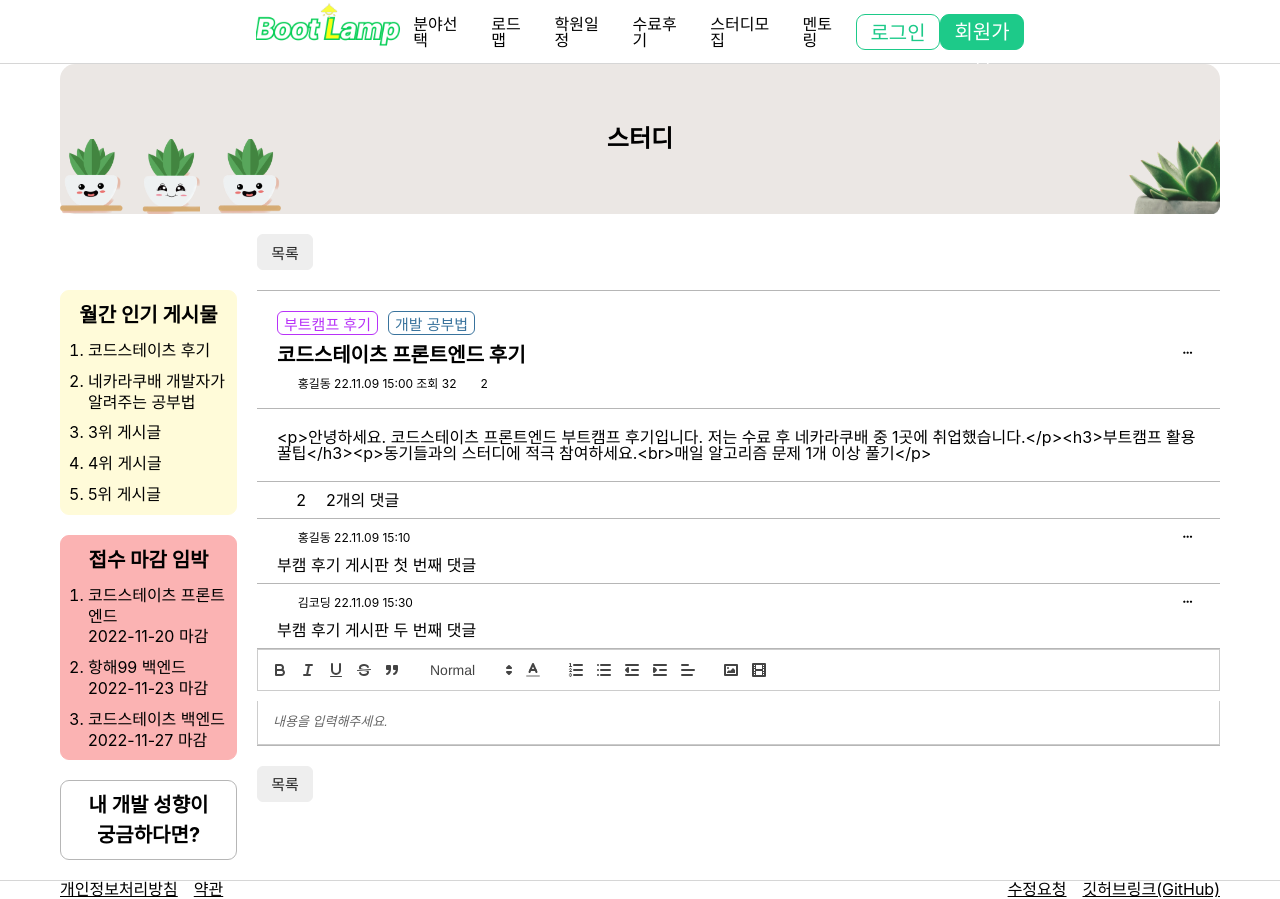
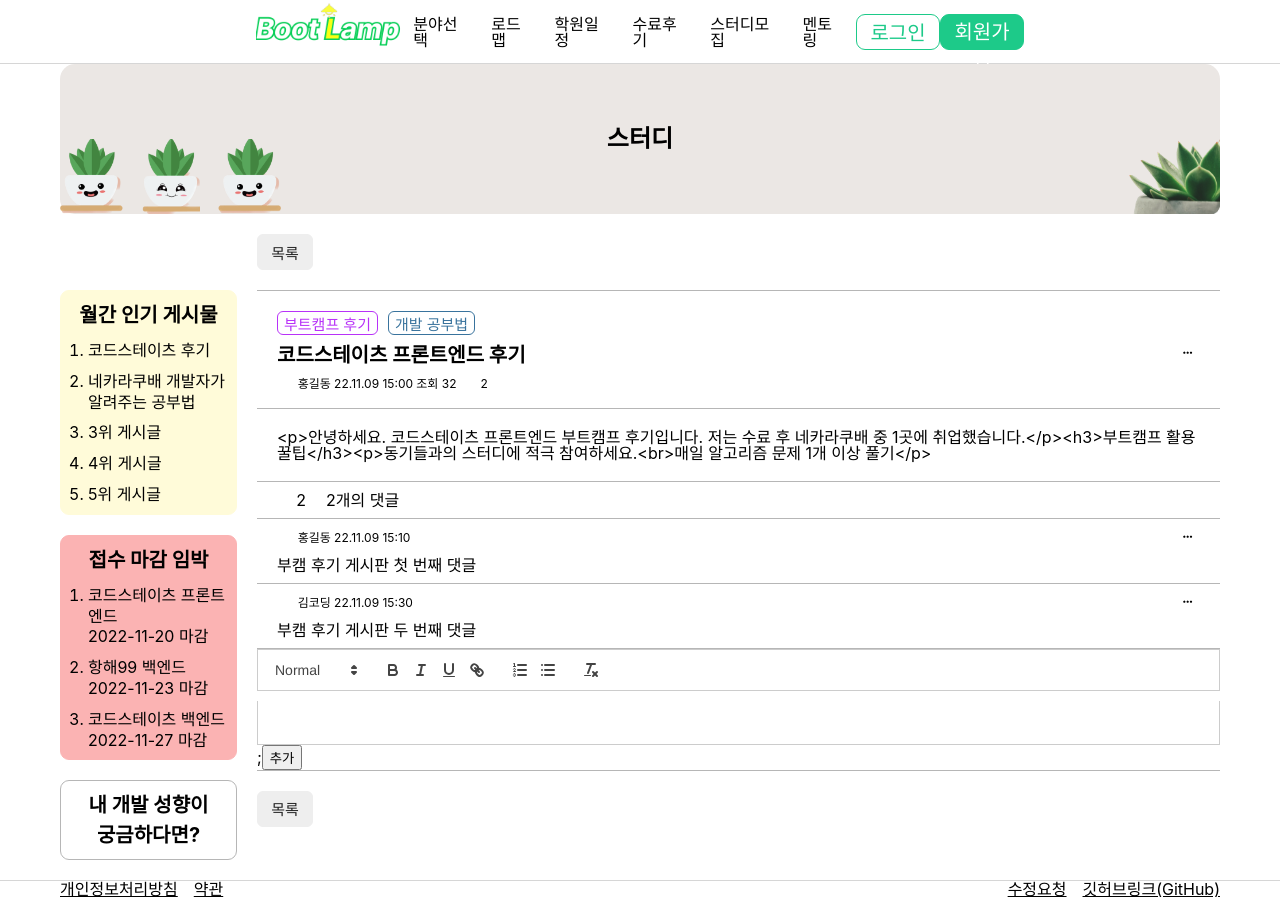
Before and after one commit to codestates-seb/seb40_main_027, a React (Create React App) app in the folder client/: page /study/0 in a window 1280 px wide. Built offline with nearby package versions, Linux system fonts and the light colour scheme; some icons are missing.

Commit message:
docs:api통신

```diff
--- a/client/src/components/Answer/ForumArticlesAnswer.tsx
+++ b/client/src/components/Answer/ForumArticlesAnswer.tsx
@@ -1,13 +1,22 @@
 import { useRef, useState, useMemo } from 'react';
 import ReactQuill from 'react-quill';
-// import styled from 'styled-components';
-// import axios from 'axios';
+import styled from 'styled-components';
+import axios from 'axios';
+import { useParams, useNavigate } from 'react-router';
 
 import 'react-quill/dist/quill.snow.css';
 
 const ForumArticlesAnswer = () => {
-  const QuillRef = useRef<ReactQuill>();
-  const [contents, setContents] = useState('');
+  // const QuillRef = useRef<ReactQuill>();
+  const { id } = useParams();
+  const navigate = useNavigate();
+  console.log(id);
+  const [answerContents, setAnswerContents] = useState('');
+
+  const ContentsHandler = (event: any) => {
+    setAnswerContents(event);
+    console.log(answerContents);
+  };
 
   const modules = useMemo(
     () => ({
@@ -18,28 +27,43 @@ const ForumArticlesAnswer = () => {
           [{ list: 'ordered' }, { list: 'bullet' }, { indent: '-1' }, { indent: '+1' }, { align: [] }],
           ['image', 'video'],
         ],
-        handlers: {
-          // image: imageHandler,
-        },
+        handlers: {},
       },
     }),
     []
   );
 
+  const SummitAnswerBtn = () => {
+    axios.defaults.withCredentials = true;
+    axios({
+      method: 'post',
+      url: `/postscript/${id}/comment`,
+      data: { answerContents },
+      // headers: {
+      //   Authorization:
+      //     'Bearer eyJhbGciOiJIUzUxMiJ9.eyJyb2xlcyI6WyJVU0VSIl0sImVtYWlsIjoibGFsYUBnbWFpbC5jb20iLCJzdWIiOiJsYWxhQGdtYWlsLmNvbSIsImlhdCI6MTY2OTM1NTAxOSwiZXhwIjoxNjY5Mzk4MjE5fQ.MN3n0GS62o6xcOsT2GVrsYhdAhFltA-dUHjmTgaZlBemr_xEv-CGJQI6gj0edUdAjF5PEF82GhkTl_eDlPyXEQ',
+      // },
+    })
+      .then((res) => navigate('/postscript/${id}/comment'))
+      .catch(() => console.log('err'));
+  };
+
   return (
     <>
-      <ReactQuill
+      {/* <ReactQuill
         ref={(element) => {
           if (element !== null) {
             QuillRef.current = element;
           }
         }}
-        value={contents}
-        onChange={setContents}
+        value={answerContents || ''}
+        onChange={ContentsHandler}
         modules={modules}
         theme="snow"
         placeholder="내용을 입력해주세요."
-      />
+      /> */}
+      <ReactQuill theme="snow" value={answerContents} onChange={ContentsHandler} />;
+      <button onClick={SummitAnswerBtn}>추가</button>
     </>
   );
 };
```
